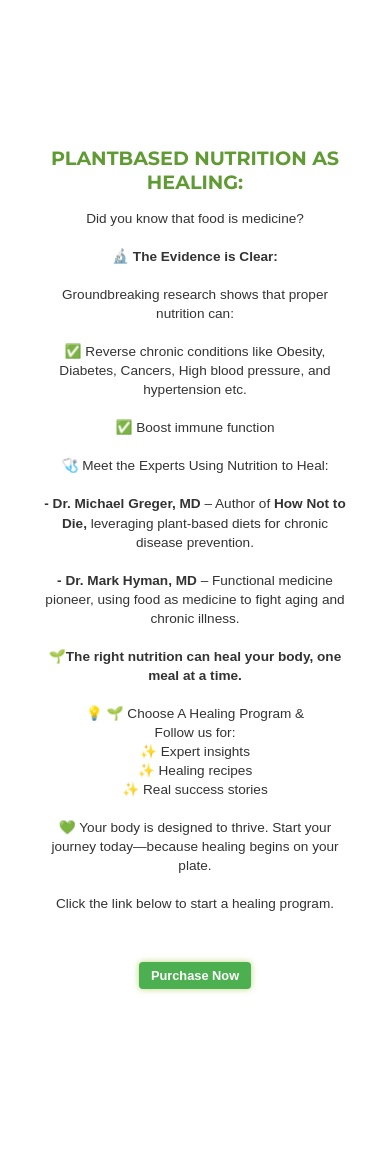
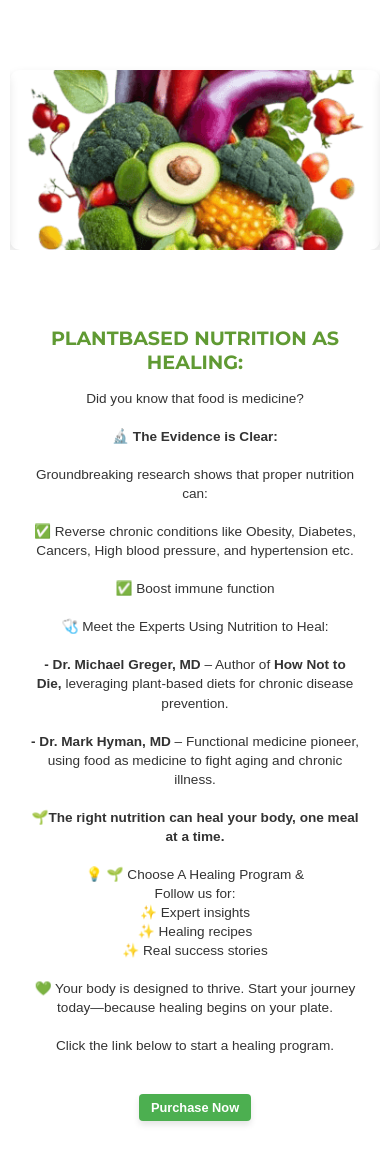
Before and after one commit to AntipasBen23/PlantBased4-Frontend, a React (Vite) app: page /second-section in a window 390 px wide. Shown: the top 1164 px of the page. Before the commit the page ends 1039 px from the top, so only its background shows below. Built offline with nearby package versions, Linux system fonts and the light colour scheme; a web font is replaced by a local one.

Commit message:
modified the css and jsx files

```diff
--- a/src/Components/Section2.jsx
+++ b/src/Components/Section2.jsx
@@ -15,8 +15,8 @@ export default function Section2() {
 
     useEffect(() => {
         const interval = setInterval(() => {
-            setCurrentImage((prevImage) => (prevImage + 1) % images.length);
-        }, 3000);
+            setCurrentImage((prevImage) => (prevImage + 1) % images.length); // Show one image at a time
+        }, 3000); // Adjust timing as needed
         return () => clearInterval(interval);
     }, [images.length]);
 
@@ -36,7 +36,7 @@ export default function Section2() {
             >
                 <div
                     className="imageSlider"
-                    style={{ transform: `translateX(-${currentImage * 100}%)` }}
+                    style={{ '--translateX': `-${currentImage * 100}%` }}
                 >
                     {images.map((image, index) => (
                         <motion.img
@@ -71,19 +71,24 @@ export default function Section2() {
                     Groundbreaking research shows that proper nutrition can:<br /><br />
 
                     ✅ Reverse chronic conditions like Obesity, Diabetes, Cancers, High blood pressure, and hypertension etc.<br /><br />
+
                     ✅ Boost immune function<br /><br />
 
                     🩺 Meet the Experts Using Nutrition to Heal:<br /><br />
                     <strong>- Dr. Michael Greger, MD</strong> – Author of <strong>How Not to Die,</strong> leveraging plant-based diets for chronic disease prevention.<br /><br />
+
                     <strong>- Dr. Mark Hyman, MD</strong> – Functional medicine pioneer, using food as medicine to fight aging and chronic illness.<br /><br />
 
                     <strong>🌱The right nutrition can heal your body, one meal at a time.</strong><br /><br />
+
                     💡 🌱 Choose A Healing Program &<br />
                     Follow us for:<br />
                     ✨ Expert insights<br />
                     ✨ Healing recipes<br />
                     ✨ Real success stories<br /><br />
+
                     💚 Your body is designed to thrive. Start your journey today—because healing begins on your plate.<br /><br />
+
                     Click the link below to start a healing program.<br /><br />
                 </motion.p>
                 <motion.div
@@ -95,6 +100,7 @@ export default function Section2() {
                         <button className="S2Btn">Purchase Now</button>
                     </Link>
                 </motion.div>
+
             </motion.div>
         </motion.div>
     );
--- a/src/index.css
+++ b/src/index.css
@@ -436,119 +436,221 @@ button[type="submit"]:hover {
 
 /* Section2 */
 .secondSection {
-    display: grid;
-    grid-template-columns: 1fr 1fr; /* Two equal columns */
-    height: 80vh; /* Adjusted section height */
-    gap: 20px; /* Space between grid items */
-    padding: 20px; /* Padding around the section */
-    align-items: center; /* Vertically align items */
-    justify-items: center; /* Center items horizontally */
-    position: relative; /* Enable absolute positioning of child elements */
+    display: flex;
+    justify-content: space-between;
+    align-items: center;
+    padding: 50px;
+    height: 100vh;
+    margin-bottom: 100px;
+    margin-top: 80px;
 }
 
 .carouselContainer {
-    display: flex;
-    justify-content: center; /* Center the carousel horizontally */
-    align-items: center; /* Center the carousel vertically */
+    flex: 1;
     overflow: hidden;
+    height: 100%;
     position: relative;
-    width: 50%; /* Adjust carousel width */
-    height: 90%; /* Adjust height to accommodate images */
-    position: relative;
-    top: -260px; /* Moves the carousel upward */
+    margin-bottom: 2rem;
 }
 
 .imageSlider {
     display: flex;
-    transition: transform 1s ease-in-out; /* Smooth transition */
-    transform: translateX(var(--translateX)); /* Dynamic sliding */
+    transition: transform 1s ease;
+    width: 100%;
+    height: 100%;
 }
 
 .carouselImage {
-    flex: 0 0 100%; /* Show only one image at a time */
-    width: 100%; /* Adjusted image size */
-    height: auto; /* Ensure the image is not cropped */
-    object-fit: contain; /* Maintain aspect ratio */
-    border-radius: 10px; /* Rounded edges */
-    box-shadow: 0 4px 10px rgba(0, 0, 0, 0.1); /* Add soft shadow */
+    flex: 0 0 100%;
+    height: 100%;
+    object-fit: contain;
 }
 
 .contentss {
-    grid-column: 2; /* Content section on the right */
-    padding: 30px; /* Add padding to avoid text being too close to borders */
+    flex: 1;
     text-align: left;
 }
 
 .contentss .parr {
-    font-size: 2.2rem; /* Larger font for emphasis */
-    font-weight: 800;
+    font-size: 1.7rem;
+    margin-bottom: 20px;
     color: #609a33;
-    margin-bottom: 20px; /* Add spacing below the heading */
 }
 
 .contentss p {
-    font-size: 1.1rem; /* Adjust font size for readability */
-    line-height: 1.7; /* Increase line spacing for better readability */
-    margin-bottom: 20px; /* Add spacing between paragraphs */
-    color: #333; /* Use a softer black for text */
-}
-
-.S2BtnContainer {
-    display: flex;
-    justify-content:center; /* Align button to the right */
-    width: 100%; /* Ensure the container takes the full width */
+    font-size: 1.2rem;
+    margin-bottom: 30px;
 }
 
 .S2Btn {
-    position: relative; /* To enable pseudo-element positioning */
-    padding: 20px 50px; /* Adjusted for a more prominent button */
-    font-size: 1.2rem;
-    background-color: #7fb401;
-    border-color: #7fb401;
-    color: #fff;
+    padding: 10px 20px;
+    font-size: 1rem;
+    background-color: #609a33;
+    color: white;
     border: none;
-    border-radius: 35px; /* Rounded corners */
+    border-radius: 8px;
     cursor: pointer;
-    font-weight: bold;
-    text-align: center;
-    transition: all 0.3s ease;
-    box-shadow: 0 4px 6px rgba(0, 0, 0, 0.1); /* Add shadow for depth */
-    overflow: hidden; /* Prevent overflow from pseudo-element */
-    animation: glow 2s infinite; /* Add glow animation */
-}
-
-.S2Btn::before {
-    content: '';
-    position: absolute;
-    top: 0;
-    left: -75%;
-    width: 50%;
-    height: 100%;
-    background: rgba(255, 255, 255, 0.5);
-    transform: skewX(-45deg);
-    transition: all 0.3s ease;
-}
-
-.S2Btn:hover::before {
-    left: 125%; /* Move the shine effect */
-    transition: all 0.5s ease; /* Smooth transition */
-}
-
-.S2Btn:hover {
-    background-color: #4a7e26; /* Darker green on hover */
-    transform: scale(1.1); /* Slight scaling effect on hover */
-    box-shadow: 0 8px 12px rgba(0, 0, 0, 0.2); /* Stronger shadow on hover */
-}
-
-@keyframes glow {
-    0% {
-        box-shadow: 0 0 5px rgba(127, 180, 1, 0.5);
-    }
-    50% {
-        box-shadow: 0 0 20px rgba(127, 180, 1, 0.8);
-    }
-    100% {
-        box-shadow: 0 0 5px rgba(127, 180, 1, 0.5);
+}
+
+button:hover {
+    background-color: #609a77;
+}
+
+/*1024px*/
+@media (max-width: 1024px) {
+    .secondSection {
+        padding: 40px;
+        margin-top: 60px;
+    }
+
+    .carouselContainer {
+        height: 400px;
+    }
+
+    .contentss .parr {
+        font-size: 1.6rem;
+    }
+
+    .contentss p {
+        font-size: 1.1rem;
+    }
+
+    .S2Btn {
+        padding: 9px 18px;
+        font-size: 0.95rem;
+    }
+}
+
+/*768px*/
+@media (max-width: 768px) {
+    .secondSection {
+        padding: 15px;
+    }
+
+    .carouselContainer {
+        flex: 1;
+        overflow: hidden;
+        height: 50%;
+        position: relative;
+        margin-bottom: 2rem;
+    }
+
+    .imageSlider {
+        display: flex;
+        transition: transform 1s ease;
+        width: 100%;
+        height: 100%;
+    }
+
+    .carouselImage {
+        width: 100%;
+        height: 25rem;
+        max-height: 100%;
+        object-fit: contain;
+    }
+
+    .contentss {
+        margin: -20px;
+    }
+
+    .contentss .parr {
+        font-size: 1.3rem;
+    }
+
+    .contentss p {
+        font-size: 0.9rem;
+    }
+
+    .S2Btn {
+        font-size: 0.85rem;
+    }
+}
+
+/*425px*/
+@media (max-width: 425px) {
+    .secondSection {
+        display: flex;
+        flex-direction: column;
+        justify-content: space-between;
+        align-items: center;
+        padding: 50px;
+        height: 100vh;
+        margin-bottom: 100px;
+        margin-top: 80px;
+    }
+
+    .carouselContainer {
+        flex: 1;
+        overflow: hidden;
+        height: 50%;
+        position: relative;
+        margin-bottom: 10rem;
+    }
+
+    .imageSlider {
+        display: flex;
+        transition: transform 1s ease;
+        width: 100%;
+        height: 100%;
+    }
+
+    .carouselImage {
+        width: 100%;
+        height: 2rem;
+        max-height: 100%;
+        object-fit: contain;
+    }
+
+    .contentss .parr {
+        font-size: 1.3rem;
+    }
+
+    .contentss p {
+        font-size: 0.9rem;
+    }
+
+    .S2Btn {
+        font-size: 0.85rem;
+    }
+}
+
+@media (max-width: 375px) {
+    .secondSection {
+        padding: 15px;
+    }
+
+    .carouselContainer {
+        flex: 1;
+        overflow: hidden;
+        height: 50%;
+        position: relative;
+        margin-bottom: 2rem;
+    }
+
+    .imageSlider {
+        display: flex;
+        transition: transform 1s ease;
+        width: 100%;
+        height: 100%;
+    }
+
+    .carouselImage {
+        width: 100%;
+        height: 25rem;
+        max-height: 100%;
+        object-fit: contain;
+    }
+
+    .contentss .parr {
+        font-size: 1.3rem;
+    }
+
+    .contentss p {
+        font-size: 0.9rem;
+    }
+
+    .S2Btn {
+        font-size: 0.85rem;
     }
 }
 
--- a/src/mobile.css
+++ b/src/mobile.css
@@ -1,3 +1,81 @@
+@media (max-width: 450px) {
+    .secondSection {
+        display: grid;
+        grid-template-columns: 1fr; /* Single column layout */
+        grid-template-rows: auto auto; /* Two rows: carousel and content */
+        gap: 20px; /* Space between rows */
+        padding: 20px; /* Padding around the section */
+        height: auto; /* Allow the height to adapt */
+        align-items: start; /* Align items to the top */
+    }
+
+    .carouselContainer {
+        display: flex;
+        justify-content: center; /* Center the carousel horizontally */
+        align-items: center; /* Center carousel vertically */
+        width: 100%; /* Full width of the container */
+        height: auto; /* Adjust height based on content */
+        overflow: hidden; /* Hide any overflowing parts */
+        position: relative; /* Relative to position it within the grid */
+        padding-top: 10px; /* Ensure spacing above the carousel */
+        box-sizing: border-box; /* Include padding in the width/height calculation */
+    }
+
+    .imageSlider {
+        display: flex;
+        width: 100%; /* Full width for the slider */
+        transition: transform 1s ease-in-out; /* Smooth sliding animation */
+        transform: translateX(var(--translateX, 0)); /* Dynamically control sliding */
+    }
+
+    .carouselImage {
+        flex: 0 0 100%; /* Display one image at a time */
+        width: 100%; /* Fit image to the container width */
+        height: auto; /* Maintain aspect ratio */
+        object-fit: contain; /* Prevent image distortion */
+        border-radius: 10px; /* Rounded corners for the image */
+        box-shadow: 0 4px 10px rgba(0, 0, 0, 0.1); /* Subtle shadow effect */
+    }
+
+    .contentss {
+        width: 100%; /* Full width for the content */
+        padding: 20px; /* Add space around the content */
+        text-align: center; /* Center-align text */
+    }
+
+    .contentss .parr {
+        font-size: 1.8rem; /* Adjust font size for headers */
+        font-weight: 800; /* Bold header text */
+        color: #609a33; /* Primary color for header */
+        margin-bottom: 20px; /* Space below the header */
+    }
+
+    .contentss p {
+        font-size: 1rem; /* Smaller font size for mobile */
+        line-height: 1.5; /* Improved readability with line spacing */
+        color: #333; /* Soft black text color */
+    }
+
+    .S2Btn {
+        padding: 12px 24px;
+        font-size: 1rem;
+        background-color: #609a33; /* Button background */
+        color: white;
+        border: none;
+        border-radius: 8px;
+        cursor: pointer;
+        font-weight: bold;
+        transition: all 0.3s ease; /* Smooth hover effects */
+        box-shadow: 0 4px 6px rgba(0, 0, 0, 0.1); /* Subtle shadow */
+    }
+
+    .S2Btn:hover {
+        background-color: #4a7e26; /* Darker green on hover */
+        transform: scale(1.05); /* Slight scaling effect on hover */
+        box-shadow: 0 6px 10px rgba(0, 0, 0, 0.2); /* More pronounced shadow on hover */
+    }
+}
+
 .secondSection {
     display: flex;
     flex-direction: column;
```
